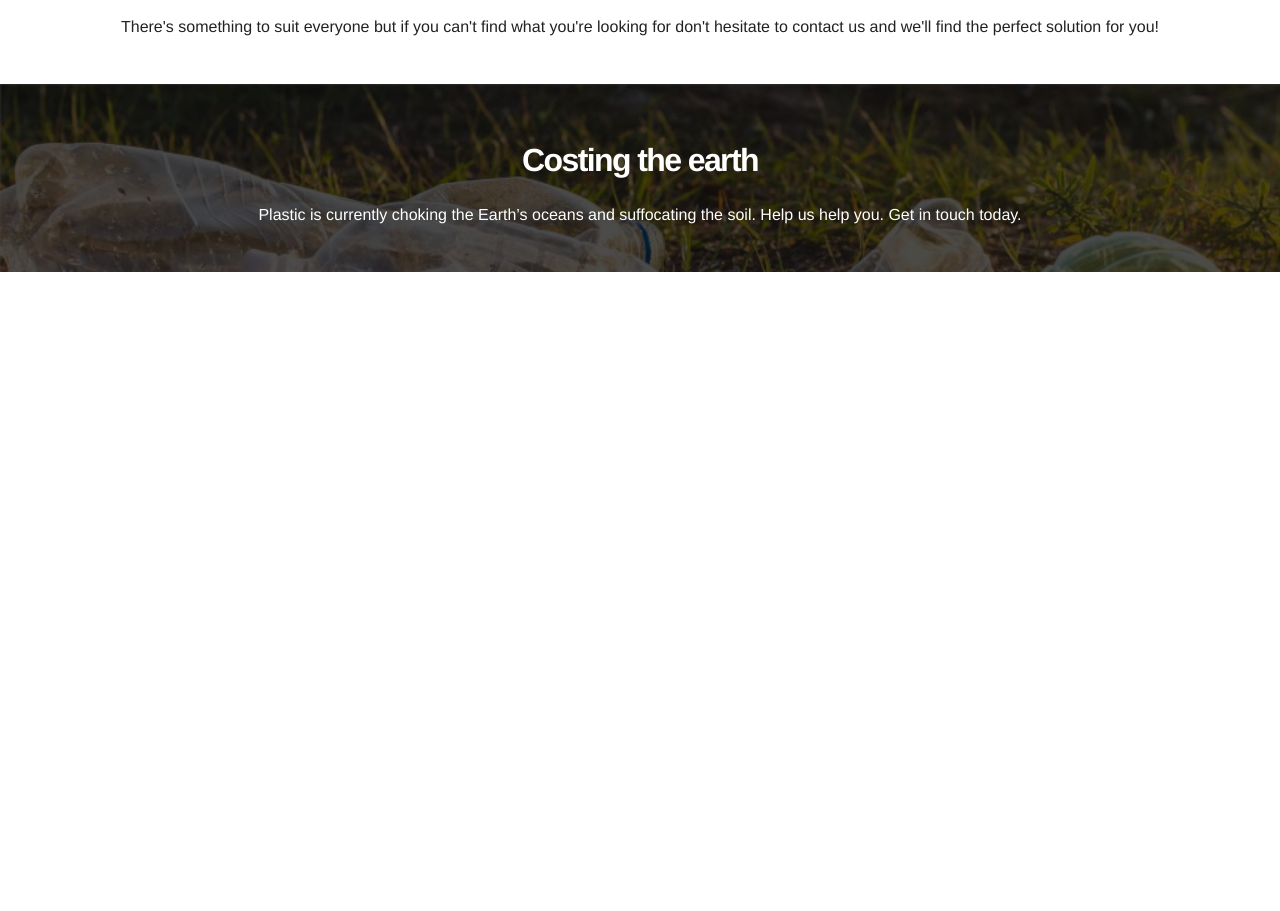
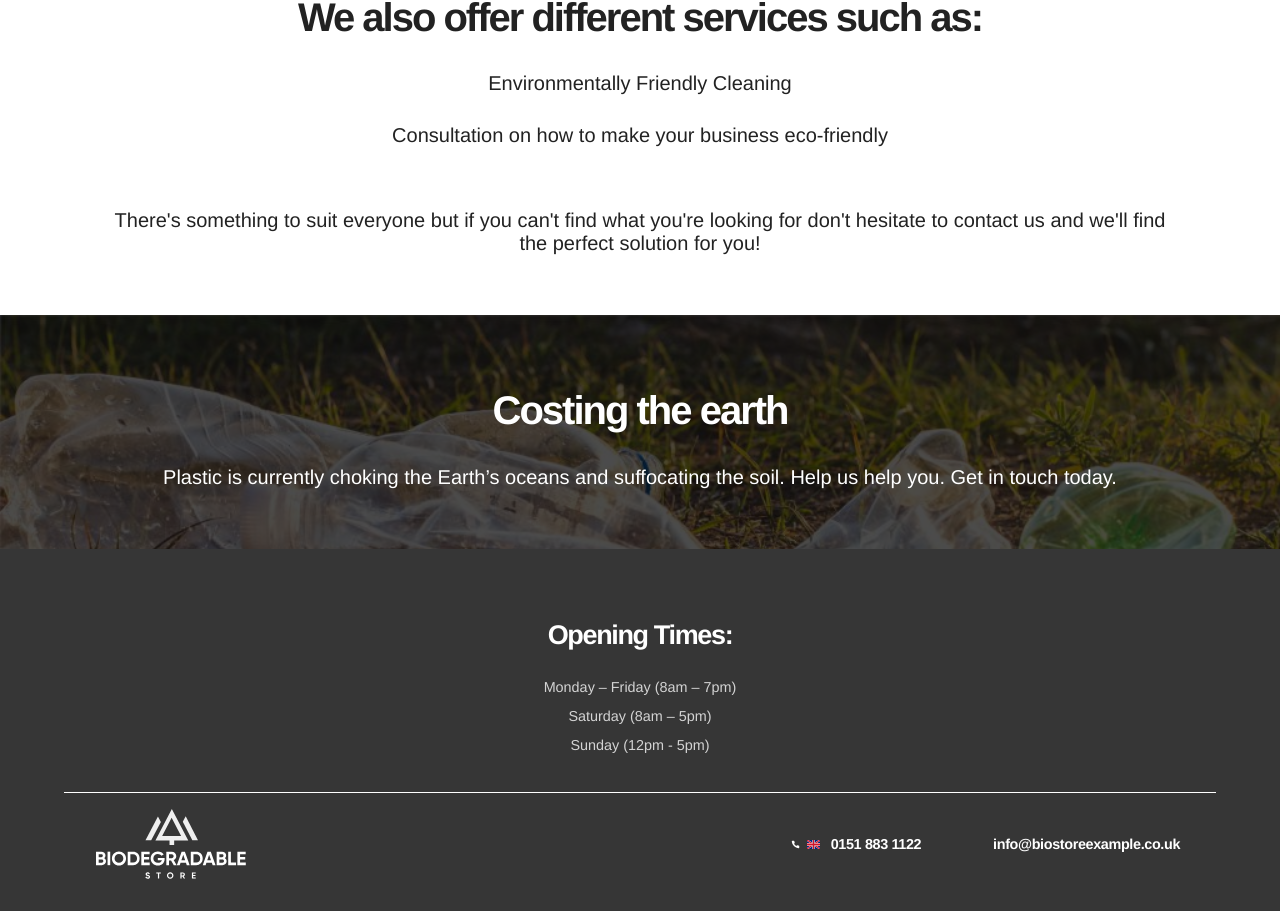
Before and after one commit to craigmhughes/bio-store, a Vue app: page / in a window 1280 px wide. Shown: the part 1626-2537 px from the top of the page. Before the commit the page ends 1898 px from the top, so only its background shows below. Built offline with nearby package versions, Linux system fonts and the light colour scheme.

Commit message:
Added footer

```diff
--- a/src/App.vue
+++ b/src/App.vue
@@ -2,17 +2,20 @@
   <div id="app">
     <Navigation />
     <Home />
+    <Footer />
   </div>
 </template>
 
 <script>
 import Navigation from './components/Navigation.vue';
+import Footer from './components/Footer.vue';
 import Home from './components/Home.vue';
 
 export default {
   name: 'App',
   components: {
     Navigation,
+    Footer,
     Home
   }
 }
--- a/src/components/ContentSection.vue
+++ b/src/components/ContentSection.vue
@@ -28,7 +28,7 @@ export default {
     }
 
     .content-slide {
-        font-size: 1rem;
+        font-size: 1.25rem;
         padding: 2em 1em;
         margin: 0;
         text-align: center;
@@ -141,4 +141,10 @@ export default {
             @extend .content-slide__button;
         }
     }
+
+    @media screen and (max-width: 750px){
+        .content-slide {
+            font-size: 1rem;
+        }
+    }
 </style>
--- /dev/null
+++ b/src/components/Footer.vue
@@ -0,0 +1,110 @@
+<template>
+    <footer class="footer">
+        <section class="footer__container">
+            <section class="footer__main">
+                <h2 class="footer__list-title">Opening Times:</h2>
+                <ul class="footer__list">
+                    <li>Monday – Friday (8am – 7pm)</li>
+                    <li>Saturday (8am – 5pm)</li>
+                    <li>Sunday (12pm - 5pm)</li>
+                </ul>
+            </section>
+            <section class="footer__bottom">
+                <img :src="require('../assets/images/logo-light.svg')" class="footer__logo"/>
+                <section class="footer__contact-details">
+                    <a href="tel:01518831122" class="footer__contact-link">
+                        <img src="../assets/images/icons/phone-light.svg" class="footer__contact-link-image"/>
+                        <img src="../assets/images/icons/gb.svg" class="footer__contact-link-image"/>
+                        0151 883 1122
+                    </a>
+                    <a href="mailto:info@biostoreexample.co.uk" class="footer__contact-link">info@biostoreexample.co.uk</a>
+                </section>
+            </section>
+        </section>
+    </footer>
+</template>
+
+<script>
+export default {
+    name: 'Footer'
+}
+</script>
+
+<style lang="scss">
+    @import '../assets/global-elements';
+
+    .footer {
+        background: #363636;
+        color: #fff;
+        padding: 1rem 0;
+
+
+        &__container {
+            @extend .container;
+        }
+
+        &__list {
+            list-style: none;
+            padding: 0;
+            margin: 0;
+            color: lightgrey;
+            line-height: 200%;
+            font-size: 0.8em;
+        }
+
+        &__main, &__bottom {
+            padding: 1rem 0;
+        }
+
+        &__main {
+            padding: 2rem 0;
+        }
+
+        &__bottom {
+            border-top: 1px solid #fff;
+            display: grid;
+            grid-template-columns: 6fr 4fr;
+            font-size: 0.8em;
+        }
+
+        &__logo {
+            width: 100%;
+            height: auto;
+            padding: 0rem 2rem;
+            max-width: 150px;
+        }
+
+        &__contact-details {
+            display: inline-flex;
+            align-items: center;
+            justify-content: space-around;
+
+            font-weight: 600;
+            letter-spacing: -0.025em;
+            width: 100%;
+        }
+
+        &__contact-link {
+            @extend .link-reset;
+            width: max-content;
+            height: max-content;
+            margin: 0 1em;
+
+            &-image {
+                height: 0.6em;
+                margin-right: 0.5em;
+            }
+        }
+    }
+
+    @media screen and (max-width: 750px) {
+        .footer {
+            padding-bottom: 12rem;
+            font-size: 1rem;
+
+            &__bottom {
+                display: none;
+            }
+        }
+    }
+</style>
--- a/src/components/Home.vue
+++ b/src/components/Home.vue
@@ -164,9 +164,6 @@ export default {
     }
 
     @media screen and (max-width: 750px) {
-        .home {
-            padding-bottom: 12rem;
-        }
 
         .home-landing {
             font-size: 0.8rem;
```
Also changed, not shown: src/assets/images/icons/phone-light.svg (added).
